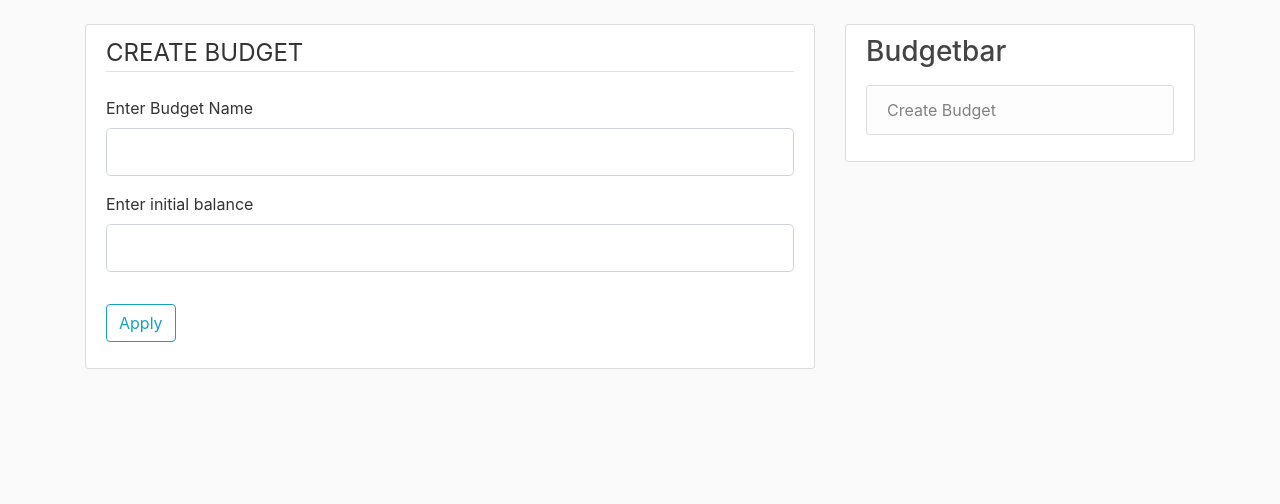
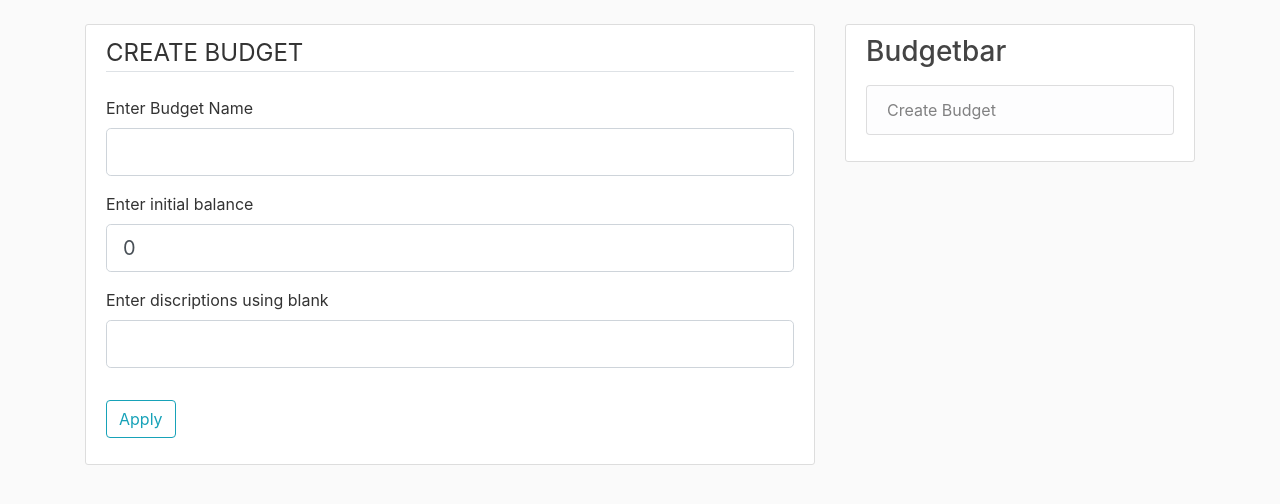
Before and after one commit to vismaxim/ProjectBudget, a Flask app: page /create_budget in a window 1280 px wide. Shown: the part 56-560 px from the top of the page. Run offline with Flask 2, Linux system fonts and the light colour scheme; a user stored in the database is signed in; some libraries are stand-ins or nearby versions.

Commit message:
Updated Description field

```diff
--- a/app/forms.py
+++ b/app/forms.py
@@ -34,12 +34,13 @@ class LoginForm(FlaskForm):
 
 
 class CreateBudgetForm(FlaskForm):
-    budgetname = StringField('Enter Budget Name')
-    balance = FloatField('Enter initial balance')
+    budgetname = StringField('Enter Budget Name', validators=[DataRequired()])
+    balance = FloatField('Enter initial balance', default=0)
+    descriptions = StringField('Enter discriptions using blank')
     submit = SubmitField('Apply')
 
 
-def descript():
+def descr():
     return Descriptions.query
 
 
@@ -49,16 +50,18 @@ class NonValidateQuerySelectField(QuerySelectField):
 
 
 class BalanceForm(FlaskForm):
+
     income = FloatField('Income', default=0)
     expense = FloatField('Expense', default=0)
-    description = NonValidateQuerySelectField(query_factory=descript, allow_blank=True, get_label='name')
+    description = NonValidateQuerySelectField(query_factory=descr, allow_blank=True, get_label='name')
     submit = SubmitField('Apply')
 
 
 class AnalyzeForm(FlaskForm):
+
     datestart = DateField('Choose date from', format='%Y-%m-%d')
     dateend = DateField('Choose date to', format='%Y-%m-%d')
-    filtr = QuerySelectField(query_factory=descript, allow_blank=True, get_label='name')
+    filtr = QuerySelectField(query_factory=descr, allow_blank=True, get_label='name')
     submit = SubmitField('Apply')
 
 
--- a/app/models.py
+++ b/app/models.py
@@ -56,6 +56,7 @@ class Descriptions(db.Model):
 
     id = db.Column(db.Integer, primary_key=True, autoincrement=True)
     name = db.Column(db.String(20))
+    budget_id = db.Column(db.Integer, db.ForeignKey('Budgets.id'))
 
     def __repr__(self):
         return "{}".format(self.name)
--- a/app/templates/budgets.html
+++ b/app/templates/budgets.html
@@ -12,4 +12,5 @@
           </div>
         </article>
     {% endfor %}
+<h4>{{d}}</h4>
 {% endblock content %}
--- a/app/templates/create_budget.html
+++ b/app/templates/create_budget.html
@@ -24,6 +24,7 @@
                         {{ form.budgetname(class="form-control form-control-lg") }}
                     {% endif %}
                 </div>
+
                 <div class="form-group">
                     {{ form.balance.label(class="form-control-label") }}
                     {% if form.balance.errors %}
@@ -37,6 +38,20 @@
                         {{ form.balance(class="form-control form-control-lg") }}
                     {% endif %}
                 </div>
+                <div class="form-group">
+                    {{ form.descriptions.label(class="form-control-label") }}
+
+                    {% if form.descriptions.errors %}
+                        {{ form.descriptions(class="form-control form-control-lg is-invalid") }}
+                        <div class="invalid-feedback">
+                            {% for error in form.descriptions.errors %}
+                                <span>{{ error }}</span>
+                            {% endfor %}
+                        </div>
+                    {% else %}
+                        {{ form.descriptions(class="form-control form-control-lg") }}
+                    {% endif %}
+                </div>
 
             </fieldset>
             <div class="form-group">
--- a/app/view.py
+++ b/app/view.py
@@ -54,6 +54,7 @@ def logout():
 def budgets():
     budgets = Budgets.query.filter_by(user_id=current_user.id)
     budgetsname = db.session.query(Budgets.budgetname).filter_by(user_id=current_user.id)
+
     return render_template('budgets.html', budgets=budgets, budgetsname=budgetsname)
 
 
@@ -67,8 +68,13 @@ def create_budget():
         db.session.commit()
         budget_id = db.session.query(Budgets.id).order_by(Budgets.id.desc())
         transact = Transactions(budget_id=budget_id, user_id=current_user.id, balance=form.balance.data)
-
         db.session.add(transact)
+        db.session.commit()
+        d1 = form.descriptions.data
+        d = d1.split(' ')
+        for name in d:
+            desc = Descriptions(budget_id=budget_id, name=name)
+            db.session.add(desc)
         db.session.commit()
         flash(f'Budget {form.budgetname.data} created')
         return redirect(url_for('budgets'))
@@ -80,6 +86,7 @@ def create_budget():
 def del_budget(budget_id):
     bud = Budgets.query.get(budget_id)
     db.session.query(Transactions).filter_by(budget_id=budget_id).delete()
+    db.session.query(Descriptions).filter_by(budget_id=budget_id).delete()
     db.session.delete(bud)
     db.session.commit()
     flash('Your budget has been deleted!', 'success')
@@ -91,7 +98,10 @@ def del_budget(budget_id):
 def budget(budget_id):
     b = Budgets.query.get(budget_id)
     transact = Transactions.query.filter_by(budget_id=budget_id)[-1]
+
     form = BalanceForm()
+
+    form.description.query = Descriptions.query.filter_by(budget_id=budget_id)
 
     if form.validate_on_submit():
         if form.income.data == 0 and form.expense.data == 0:
@@ -117,6 +127,7 @@ def budget(budget_id):
 def analyze_bud(budget_id):
     b = Budgets.query.get(budget_id)
     form = AnalyzeForm()
+    form.filtr.query = Descriptions.query.filter_by(budget_id=budget_id)
     transact = Transactions.query.filter_by(budget_id=budget_id)[-1]
 
     if form.validate_on_submit():
```
Also changed, not shown: app/budget.db.
